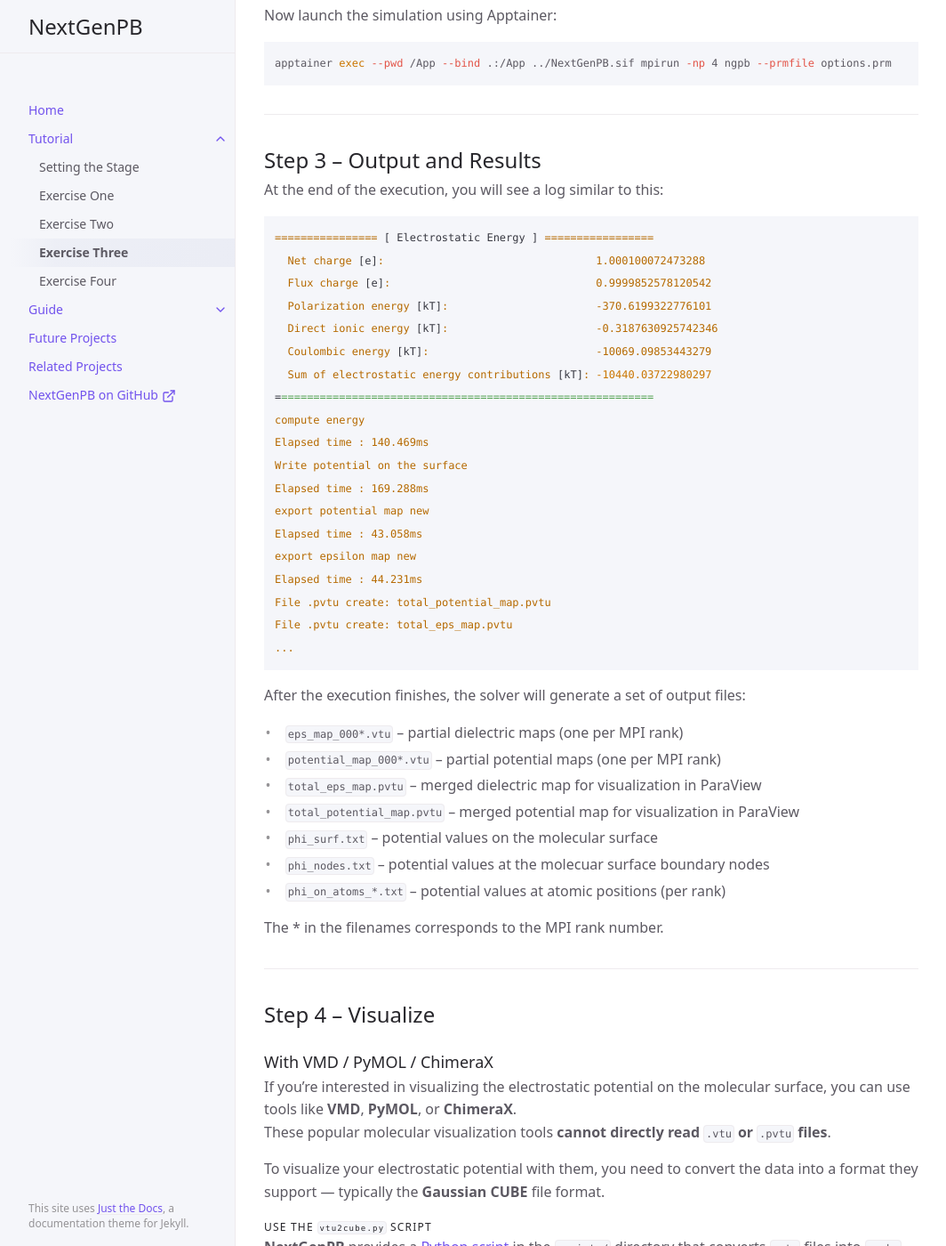
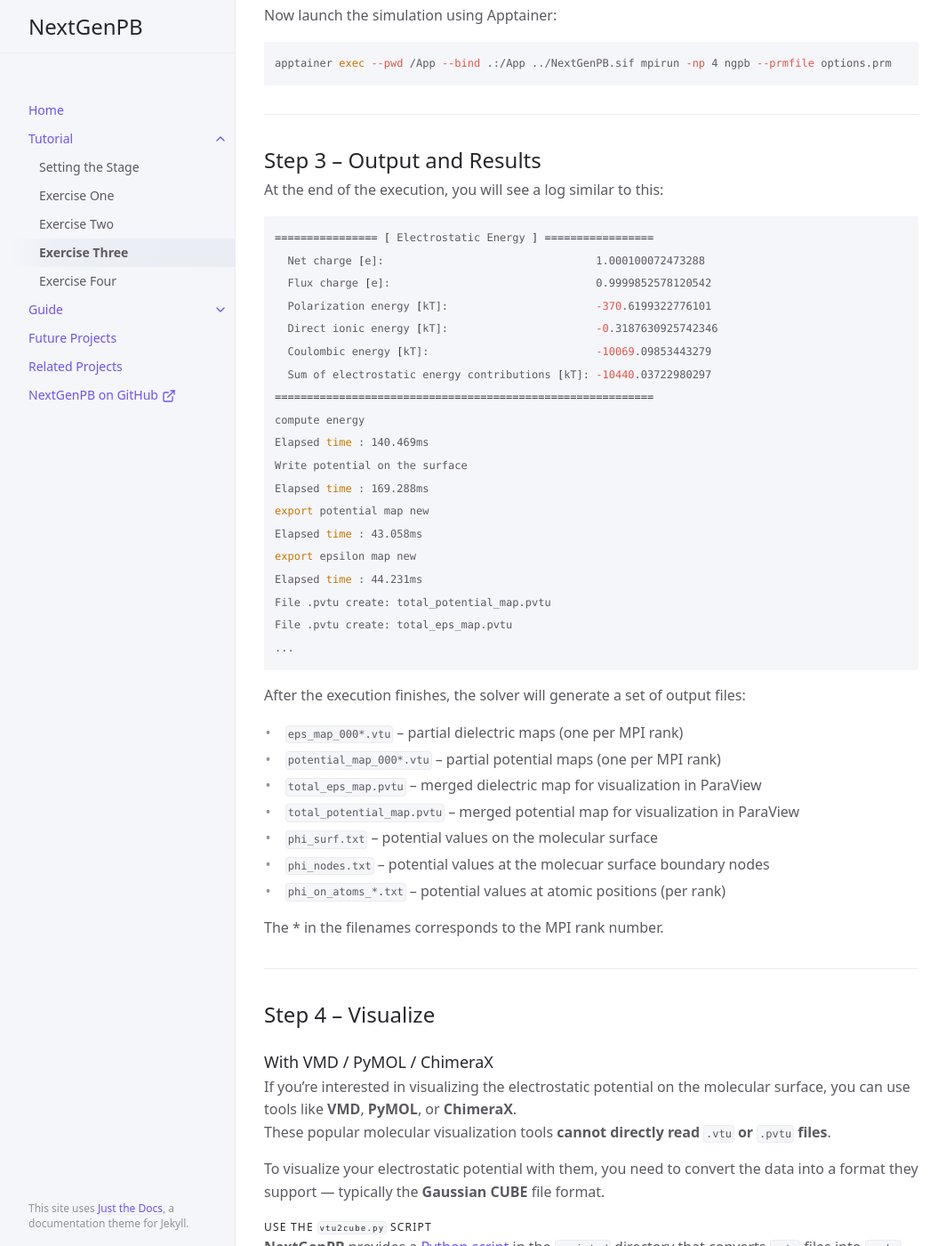
Before and after one commit to vdiflorio/nextgenpb_tutorial, a Jekyll site: the page built from docs/tutorial/ex3.md, in a window 1280 px wide and 1400 px high, scrolled down 1962 px. Shown: the whole window at 89% size, without its empty margins (107-1171 px from the left). Built offline with Jekyll 4.4.1, drawn with Linux system fonts in a browser that asks for light colours; cached includes are drawn as plain includes; some of the changed text lies outside the part shown.

Commit message:
update tutorial #1

````diff
--- a/docs/tutorial/ex3.md
+++ b/docs/tutorial/ex3.md
@@ -98,7 +98,7 @@ apptainer exec --pwd /App --bind .:/App ../NextGenPB.sif mpirun -np 4 ngpb --prm
 
 At the end of the execution, you will see a log similar to this:
 
-```ini
+```bash
 ================ [ Electrostatic Energy ] =================
   Net charge [e]:                                 1.000100072473288
   Flux charge [e]:                                0.9999852578120542
````
Also changed, not shown: other parts of docs/tutorial/ex3.md (+2 -1 lines), docs/tutorial/ex1.md (+1 -1 lines), docs/tutorial/ex2.md (+1 -1 lines), docs/tutorial/stage.md (+1 -0 lines).
